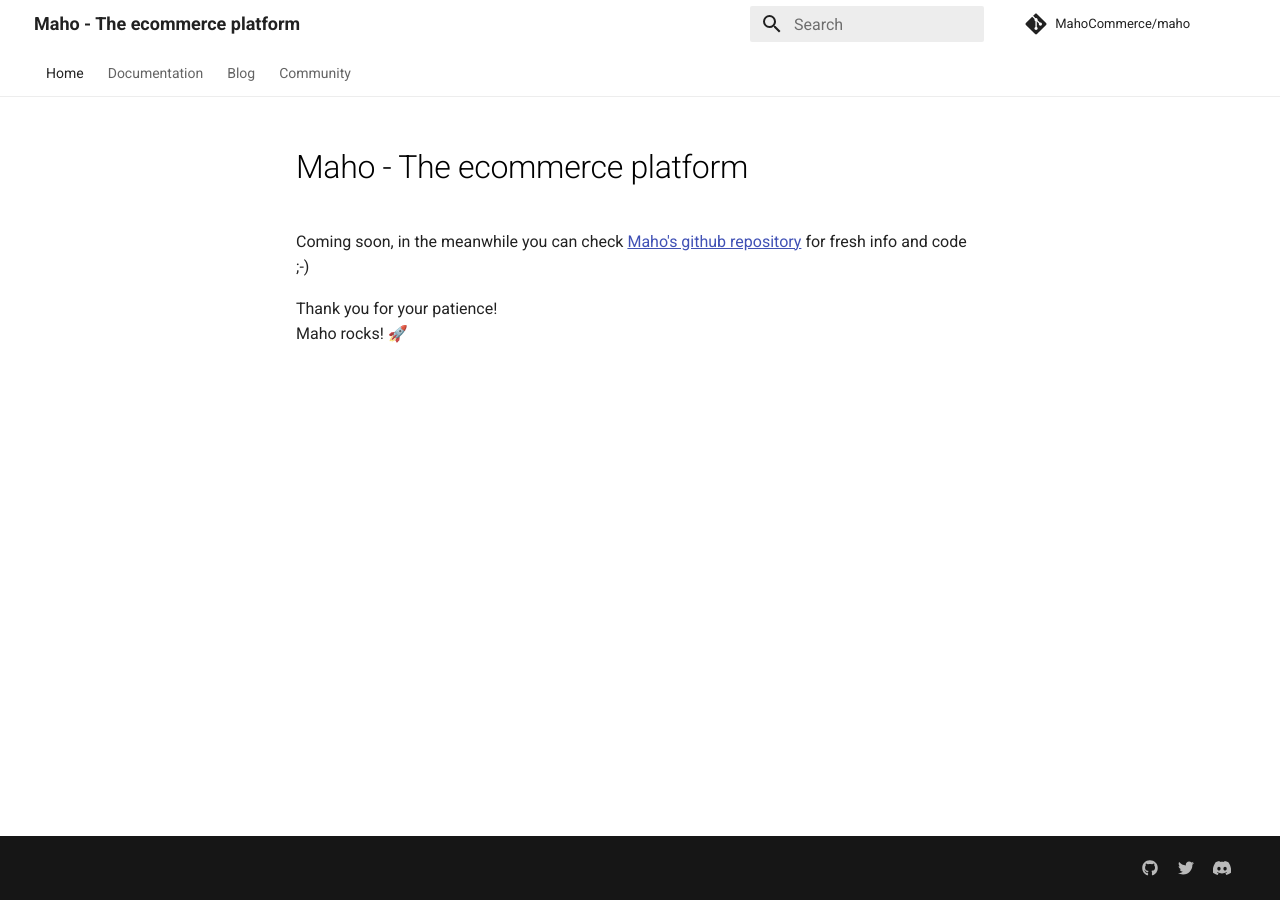
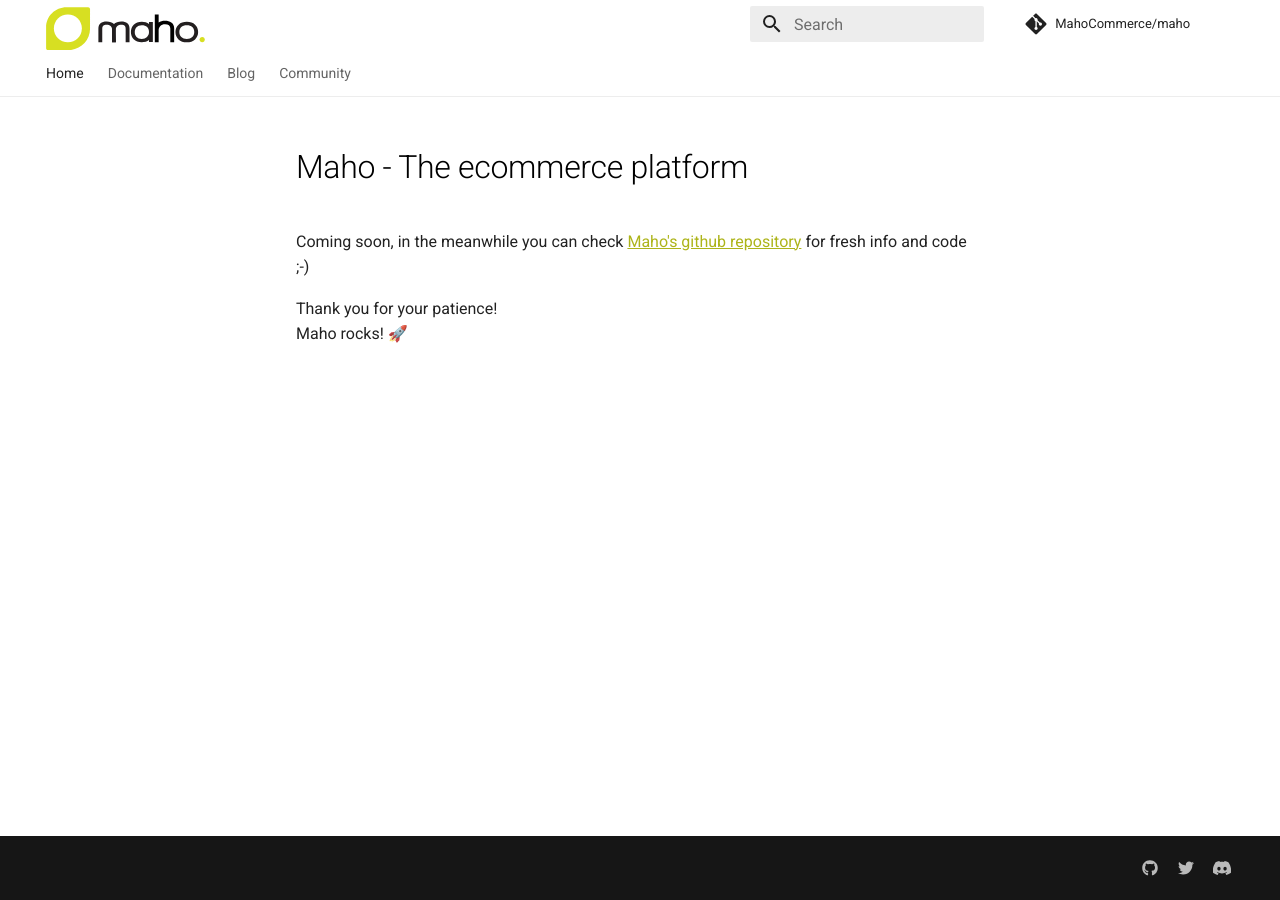
Before and after one commit to MahoCommerce/mahocommerce.com, an MkDocs documentation site: the page built from docs/index.md, in a window 1280 px wide. Built offline with MkDocs 1.6.1 and Material for MkDocs 9.7.7, drawn with Linux system fonts in a browser that asks for light colours; comment, search, counter and statistics services are not loaded.

Commit message:
new logo

```diff
--- a/docs/maho.css
+++ b/docs/maho.css
@@ -1,15 +1,25 @@
 :root, [data-md-color-scheme=default] {
     --md-default-fg-color--light: black !important;
+    --md-typeset-a-color: #ADB41A;
+    --md-accent-fg-color: #858a11;
 }
 
-/* needed until we don't have a logo */
-.md-logo {display: none !important;}
-.md-header__title {margin-left: 0 !important;}
+.md-header__button {transition: transform .2s}
+.md-header__button:hover {transform: scale(1.1); opacity: 1;}
+.md-logo img {zoom: 1.8; margin: -5px 0 -10px;}
+.md-sidebar__inner .md-logo img {zoom: 1; margin-inline: auto}
+.md-header--shadow .md-logo img {margin-top: -10px}
+.md-header__topic {visibility: hidden}
+@media screen and (max-width: 76.25em) {
+    .md-sidebar .md-nav__title {font-size: 0}
+}
 
 /* hide sidebar for blog index */
-body:has(h1[id=blog]) .md-sidebar,
-body:has(h1[id=maho-the-ecommerce-platform]) .md-sidebar{
-    visibility: hidden;
+@media screen and (min-width: 76.25em) {
+    body:has(h1[id=blog]) .md-sidebar,
+    body:has(h1[id=maho-the-ecommerce-platform]) .md-sidebar {
+        visibility: hidden;
+    }
 }
 
 /* underline for links */
--- a/mkdocs.yml
+++ b/mkdocs.yml
@@ -6,11 +6,12 @@
 
 theme:
   name: material
-#  logo: assets/logo.png
-#  favicon: assets/favicon.png
+  logo: assets/maho-logo.svg
+  favicon: assets/maho-symbol.svg
   palette:
       scheme: default
       primary: white
+      accent: '#ADB41A'
   features:
     - instant
     - content.code.copy
```
Also changed, not shown: assets/logo.png (deleted), docs/assets/maho-logo.svg (added), docs/assets/maho-symbol.svg (added).
